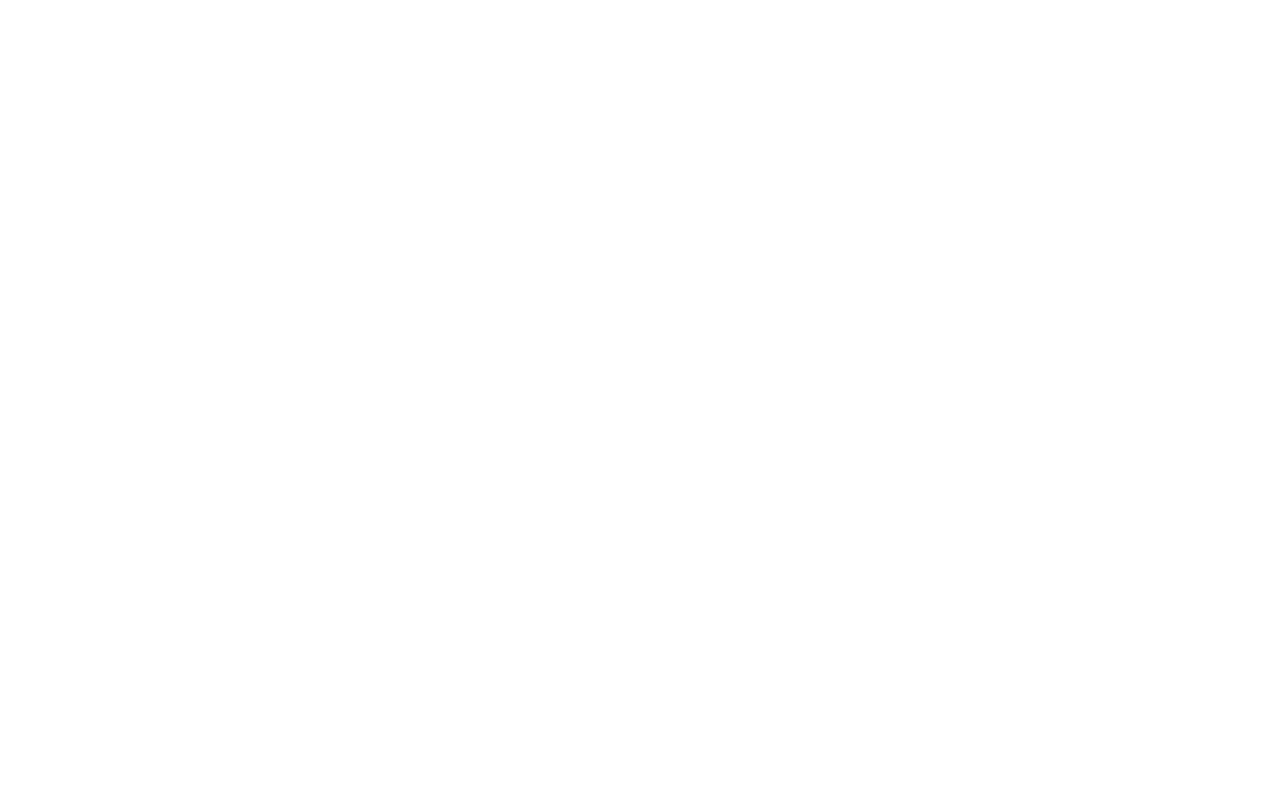
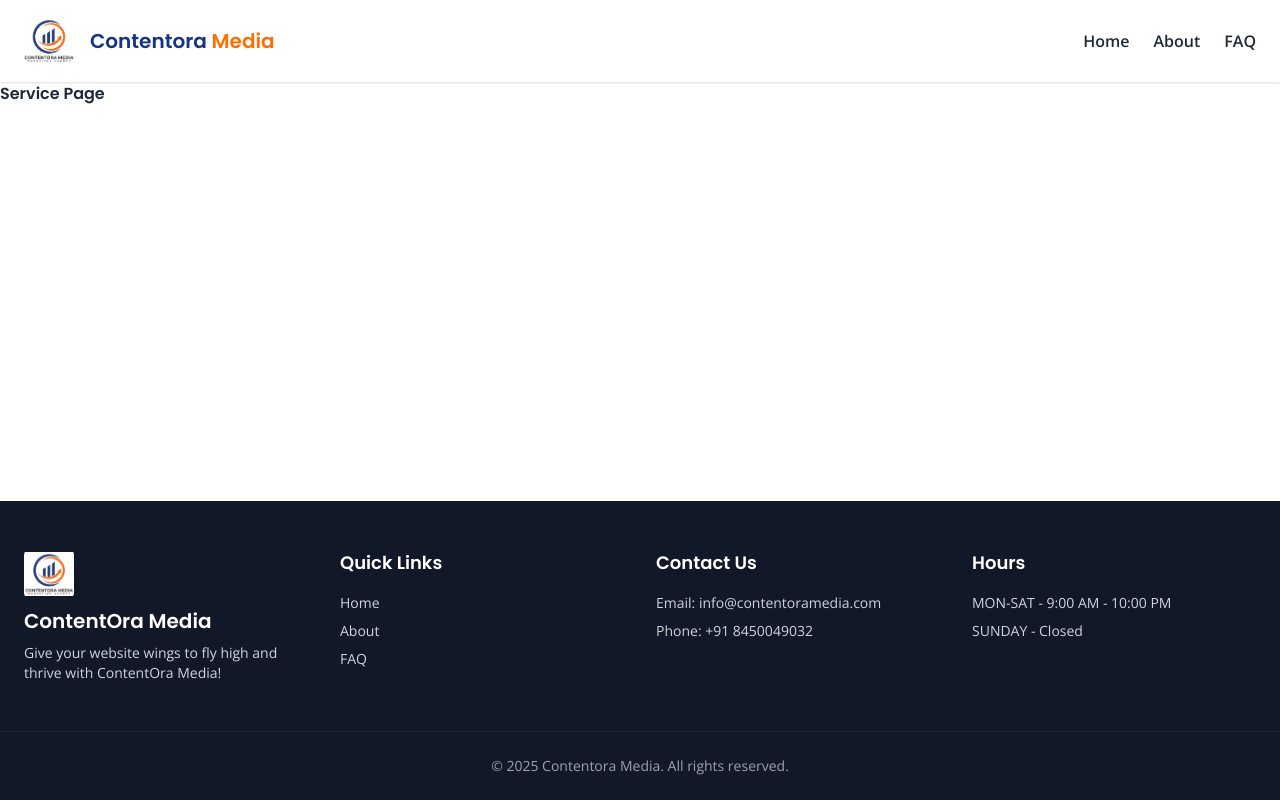
Before and after one commit to Mahajanashok2456/contentomedia-website, a React (Vite) app: page /service in a window 1280 px wide. Before the commit this address had no page. Built offline with nearby package versions, Linux system fonts and the light colour scheme.

Commit message:
Restore Service page and route

```diff
--- a/src/App.jsx
+++ b/src/App.jsx
@@ -3,7 +3,7 @@
 import Layout from './components/Layout';
 import Home from './pages/Home';
 import About from './pages/About';
-import Services from './pages/Services';
+import Service from './pages/Service';
 import FAQ from './pages/FAQ';
 
 export default function App() {
@@ -12,7 +12,7 @@
       <Route path="/" element={<Layout />}>
         <Route index element={<Home />} />
         <Route path="about" element={<About />} />
-        <Route path="services" element={<Services />} />
+        <Route path="service" element={<Service />} />
         <Route path="faq" element={<FAQ />} />
       </Route>
     </Routes>
--- /dev/null
+++ b/src/pages/Service.jsx
@@ -0,0 +1,11 @@
+import React from 'react';
+
+const Service = () => {
+  return (
+    <div>
+      <h1>Service Page</h1>
+    </div>
+  );
+};
+
+export default Service;
```
